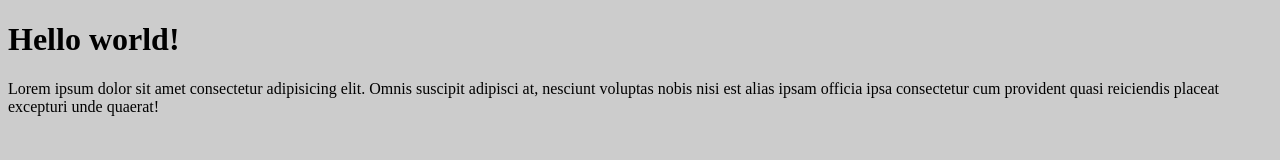
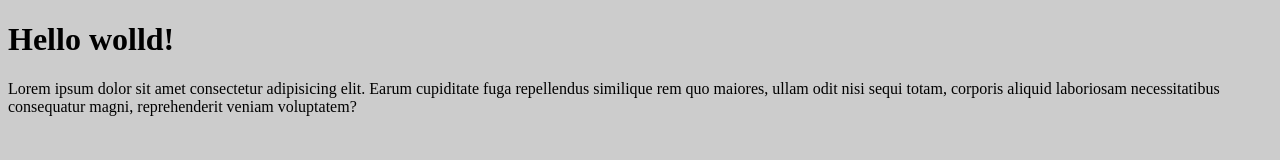
Before and after one commit to hayanisaid/learning-git, a plain HTML site: page index.html in a window 1280 px wide. Drawn offline with Linux system fonts and the light colour scheme.

Commit message:
adding h1 and paragraph to div main

```diff
--- a/index.html
+++ b/index.html
@@ -8,10 +8,12 @@
     <title>Document</title>
 </head>
 <body>
-    <h1>Hello world!</h1>
-    <p>
-        Lorem ipsum dolor sit amet consectetur adipisicing elit. Omnis suscipit adipisci at, nesciunt voluptas nobis nisi est alias ipsam officia ipsa consectetur cum provident quasi reiciendis placeat excepturi unde quaerat!
-    </p>
+   <div class="main">
+       <h1>Hello wolld!</h1>
+       <p>
+           Lorem ipsum dolor sit amet consectetur adipisicing elit. Earum cupiditate fuga repellendus similique rem quo maiores, ullam odit nisi sequi totam, corporis aliquid laboriosam necessitatibus consequatur magni, reprehenderit veniam voluptatem?
+       </p>
+   </div>
 
     <!-- js file -->
     <script src="main.js"></script>
```
